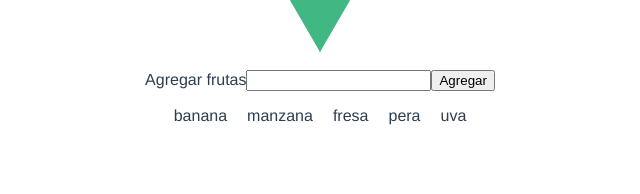
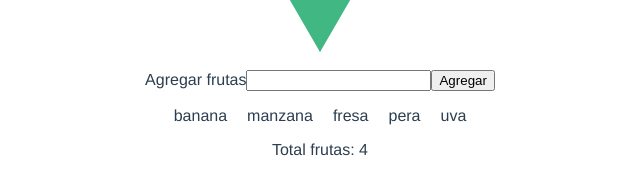
Before and after one commit to ezequielish/vue-vuex-vue-router, a Vue app: page / in a window 1280 px wide. Shown: the part 194-388 px from the top of the page, without its empty margins (320-960 px from the left). Built offline with nearby package versions, Linux system fonts and the light colour scheme.

Commit message:
computed propiedad

```diff
--- a/src/App.vue
+++ b/src/App.vue
@@ -1,17 +1,17 @@
 <template>
   <div id="app">
     <img alt="Vue logo" src="./assets/logo.png">
-    <Methods msg="Welcome to Your Vue.js App"/>
+    <Computed msg="Welcome to Your Vue.js App"/>
   </div>
 </template>
 
 <script>
-import Methods from './components/Methods.vue'
+import Computed from './components/Computed.vue'
 
 export default {
   name: 'App',
   components: {
-    Methods
+    Computed
   }
 }
 </script>
--- /dev/null
+++ b/src/components/Computed.vue
@@ -0,0 +1,77 @@
+<!--
+# Computed
+
+## ¿Qué son los computed en Vue?
+
+A diferencia de los métodos o propiedades calculadas se actualizan automáticamente una vez cambian sus dependencias. No aceptan ningún argunmento y deben devolver un solo valor,
+también es bueno saber que se guardan en caché.
+
+Es decir supongamos que vamos a sacar el total de cuantas frutas tenemos y vamos a crear un computed para eso cada vez que cambie o se agregue o se reste un fruta la función computadase va a ejecutar.
+
+
+-->
+
+
+<template>
+  <div class="hello">
+    <div>
+      <label>Agregar frutas</label>
+      <input type="text" v-model="nuevaFruta" @keyup.enter="agregaFruta"/>
+      <button @click="agregaFruta">Agregar</button>
+    </div>
+    <ul>
+        <li v-for="fruta in frutas" :key="fruta">
+          <span>{{fruta}}</span>
+          <span v-if="fruta === 'melon'"> - fruta no permitida</span>
+        </li>
+    </ul>
+    <p>Total frutas: {{totalFrutas}}</p><!-- llamamos nuestro computed que nos retorna el total -->
+
+  </div>
+</template>
+
+<script>
+export default {
+  name: 'Computed',
+  // props: {
+  //   msg: String
+  // }
+  data: () => ({
+    frutas: ['banana','manzana','fresa','pera','uva'],
+    nuevaFruta: "",
+    total: 0
+  }),
+
+  methods: ({
+    agregaFruta(){
+      this.frutas.push(this.nuevaFruta)
+      this.nuevaFruta = "" //limpiamos el valor de la nueva fruta luego que la agregamos al array
+
+    }
+  }),
+
+  computed: ({
+    totalFrutas(){
+       return this.total + (this.frutas.length - 1)
+    }
+  })
+}
+</script>
+
+<!-- Add "scoped" attribute to limit CSS to this component only -->
+<style scoped>
+h3 {
+  margin: 40px 0 0;
+}
+ul {
+  list-style-type: none;
+  padding: 0;
+}
+li {
+  display: inline-block;
+  margin: 0 10px;
+}
+a {
+  color: #42b983;
+}
+</style>
--- a/src/components/Methods.vue
+++ /dev/null
@@ -1,93 +0,0 @@
-<!--
-# Métodos
-
-## ¿Qué son los métodos en Vue?
-
-Es la forma en la que manejamos los eventos dentro de vue es decir los eventos en JS son acciones que realiza el usuario.
-
-
-## ¿Cuál es la directiva para manejar eventos en vue?
-
-La directiva que vamos a usar sera **v-**
-
-
-## ¿En donde colocamos nuestros métodos?
-
-Los métodos los vamos a colocar dentro de la propiedad que sera un objeto **methods: {}*
-
-
-## ¿Cómo enlazamos un elemento del DOM a nuestra lógica de JavaScript?
-
-En este ejemplo vamos agregar una nueva fruta a un array dentro de data llamado frutas.
-
-Para esto vamos a agregar un **input** enlzado a un dato tipo string que también va a estar dentro de data, cada vez que escribamos dentro del campo el valor de
-la dato string va a cambiar gracias a vue para esto vamos a utilizar: **v-model** en el input
-
-## ¿Cómo vamos agregar la nueva fruta al array de fruta?
-
-Lo que vamos hacer es agregar un nuevo evento al método click en un botón de agregar frutas y haremos un push a ese array
-
-**NOTA**: Para referinos a algún valor dentro de la instacia de Vue vamos a usar this es decir si queremos referirnos dentro de los métodos a algun valor de **data** usamos la palabra reservada *this*
-
-
-## ¿Cómo podemos declarar un evento?
-
-Lo podemos hacer de dos maneras en este caso de un botón podeos usar:  v-on:click || @click
--->
-
-
-<template>
-  <div class="hello">
-    <div>
-      <label>Agregar frutas</label>
-      <input type="text" v-model="nuevaFruta" />
-      <button @click="agregaFruta">Agregar</button>
-    </div>
-    <ul>
-        <li v-for="fruta in frutas" :key="fruta">
-          <span>{{fruta}}</span>
-          <span v-if="fruta === 'melon'"> - fruta no permitida</span>
-        </li>
-    </ul>
-
-  </div>
-</template>
-
-<script>
-export default {
-  name: 'Methods',
-  // props: {
-  //   msg: String
-  // }
-  data: () => ({
-    frutas: ['banana','manzana','fresa','pera','uva'],
-    nuevaFruta: ""
-  }),
-
-  methods: ({
-    agregaFruta(){
-      this.frutas.push(this.nuevaFruta)
-      this.nuevaFruta = "" //limpiamos el valor de la nueva fruta luego que la agregamos al array
-
-    }
-  })
-}
-</script>
-
-<!-- Add "scoped" attribute to limit CSS to this component only -->
-<style scoped>
-h3 {
-  margin: 40px 0 0;
-}
-ul {
-  list-style-type: none;
-  padding: 0;
-}
-li {
-  display: inline-block;
-  margin: 0 10px;
-}
-a {
-  color: #42b983;
-}
-</style>
```
